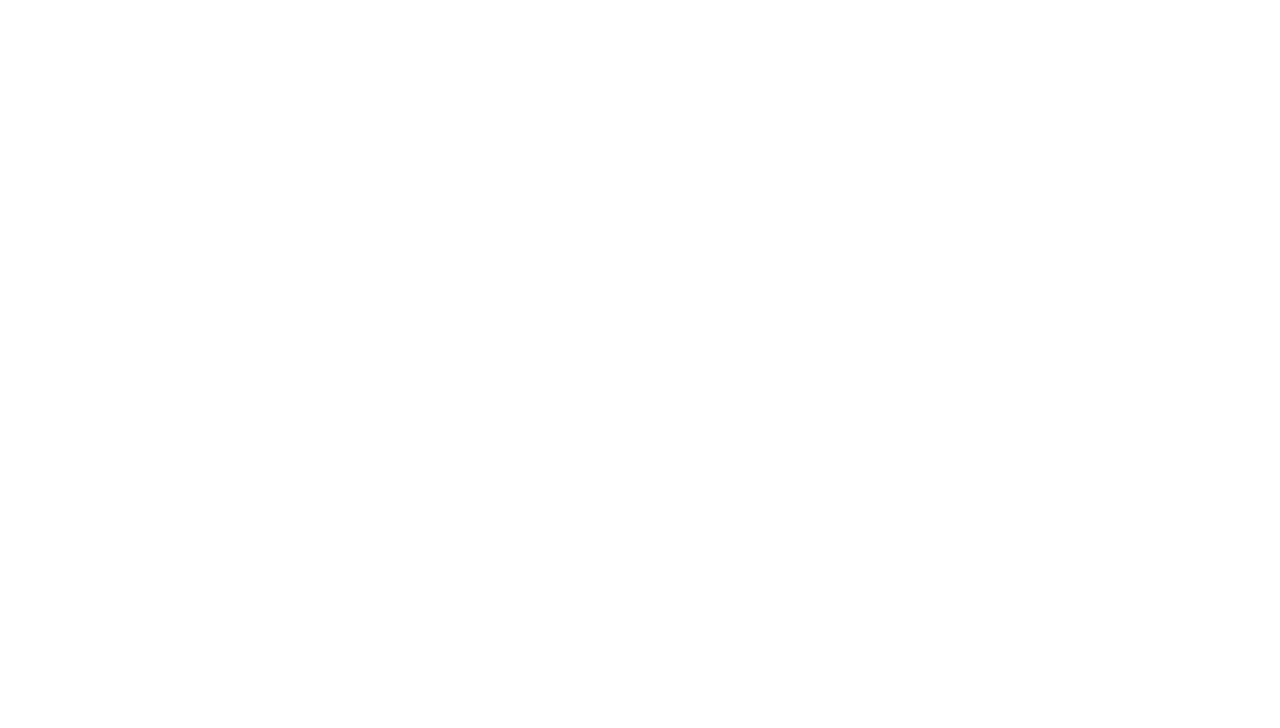
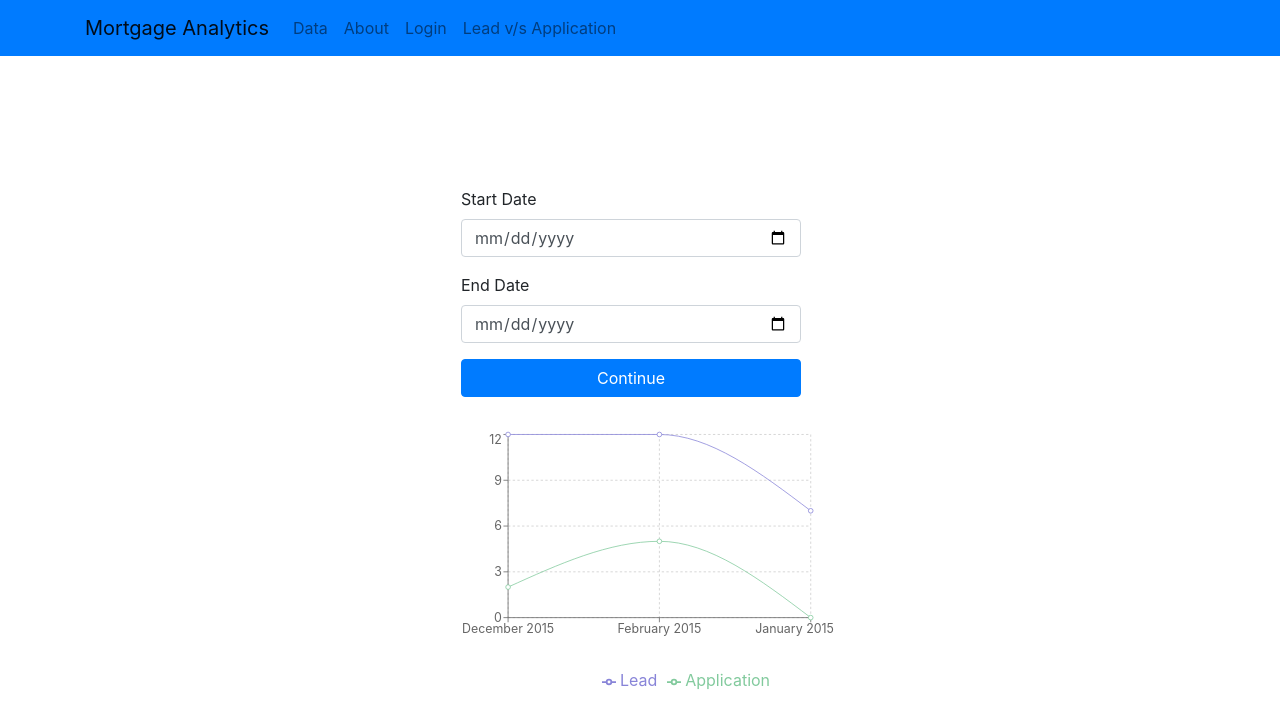
Before and after one commit to mortgage-analytics/frontend, a React (Create React App) app in the folder mortgage_analytics/: page /leadvapp in a window 1280 px wide. Before the commit this address had no page. Shown: the top 728 px of the page. Built offline with nearby package versions, Linux system fonts and the light colour scheme.

Commit message:
Added a new graph page

```diff
--- a/mortgage_analytics/src/App.js
+++ b/mortgage_analytics/src/App.js
@@ -5,6 +5,7 @@ import Home from './pages/Home'
 import About from './pages/About';
 import Login from "./pages/Login";
 import Data from "./pages/Data";
+import LeadVApp from "./pages/LeadVApp";
 import "react-bootstrap/dist/react-bootstrap.min.js";
 
 function App() {
@@ -16,6 +17,7 @@ function App() {
         <Route path="about" element={<About />} />
         <Route path="login" element={<Login />} />
         <Route path="data" element={<Data />} />
+        <Route path="leadvapp" element={<LeadVApp />} />
       </Route>
     </Routes>
     </BrowserRouter>
--- a/mortgage_analytics/src/components/Navbar.jsx
+++ b/mortgage_analytics/src/components/Navbar.jsx
@@ -15,6 +15,7 @@ function AppNavbar() {
                 <Nav.Link href="/data">Data</Nav.Link>
                 <Nav.Link href="/about">About</Nav.Link>
                 <Nav.Link href="/login">Login</Nav.Link>
+                <Nav.Link href="/leadvapp">Lead v/s Application</Nav.Link>
             </Nav>
             </Navbar.Collapse>
         </Container>
--- a/mortgage_analytics/src/pages/Data.jsx
+++ b/mortgage_analytics/src/pages/Data.jsx
@@ -3,7 +3,8 @@ import { Row } from 'react-bootstrap';
 import { Col } from 'react-bootstrap';
 import React, { PureComponent } from 'react';
 import { render } from "react-dom";
-import { PieChart, Pie, Sector, Cell, ResponsiveContainer } from 'recharts';
+import { PieChart, Pie, Sector, Cell } from 'recharts';
+import { LineChart, Line, XAxis, YAxis, CartesianGrid, Tooltip, Legend, ResponsiveContainer } from 'recharts';
 
 const data01 = [
   { name: 'Group A', value: 700 },//RED
@@ -22,6 +23,7 @@ const data02 = [
   { name: 'C2', value: 20 },
   { name: 'C3', value: 30 },
 ];
+
 
 const COLORS = ['#FF0000', '#00C49F', '#FFBB28'];
 
--- /dev/null
+++ b/mortgage_analytics/src/pages/LeadVApp.jsx
@@ -0,0 +1,70 @@
+import Form from 'react-bootstrap/Form';
+import { Container } from 'react-bootstrap';
+import { Row } from 'react-bootstrap';
+import { Col } from 'react-bootstrap';
+import React, { PureComponent } from 'react';
+import { render } from "react-dom";
+import { PieChart, Pie, Sector, Cell } from 'recharts';
+import { LineChart, Line, XAxis, YAxis, CartesianGrid, Tooltip, Legend, ResponsiveContainer } from 'recharts';
+
+const lineData = [
+    {
+      name: 'December 2015',
+      Lead: 12,
+      Application: 2,
+      amt: 2400,
+    },
+    {
+      name: 'February 2015',
+      Lead: 12,
+      Application: 5,
+      amt: 2210,
+    },
+    {
+      name: 'January 2015',
+      Lead: 7,
+      Application: 0,
+      amt: 2290,
+    },
+  ];
+
+const LeadVApp = () => {
+    return (
+        <div className="login-container">
+            <Form>
+                <Form.Group className="mb-3" controlId="startDate">
+                    <Form.Label>Start Date</Form.Label>
+                    <Form.Control type="date" />
+                </Form.Group>
+                <Form.Group className="mb-3" controlId="endDate">
+                    <Form.Label>End Date</Form.Label>
+                    <Form.Control type="date" />
+                </Form.Group>
+                <button type="submit" className="btn btn-primary">Continue</button>
+            </Form>
+        <Row>
+          <LineChart
+            width={500}
+            height={300}
+            data={lineData}
+            margin={{
+              top: 5,
+              right: 30,
+              left: 20,
+              bottom: 5,
+            }}>
+            <CartesianGrid strokeDasharray="3 3" />
+            <XAxis dataKey="name" />
+            <YAxis />
+            <Tooltip />
+            <Legend />
+            <Line type="monotone" dataKey="Lead" stroke="#8884d8" activeDot={{ r: 8 }} />
+            <Line type="monotone" dataKey="Application" stroke="#82ca9d" />
+          </LineChart>
+        </Row>
+
+        </div>
+    );
+};
+
+export default LeadVApp;
```
